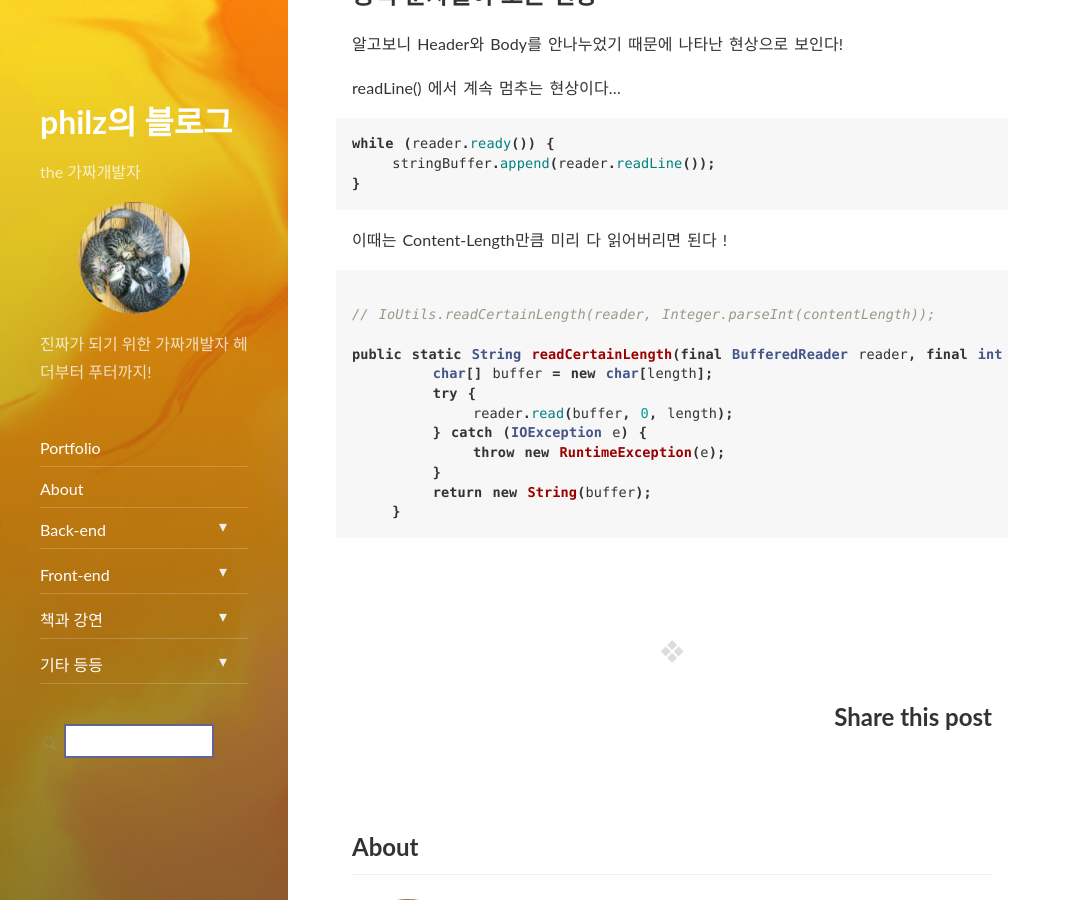
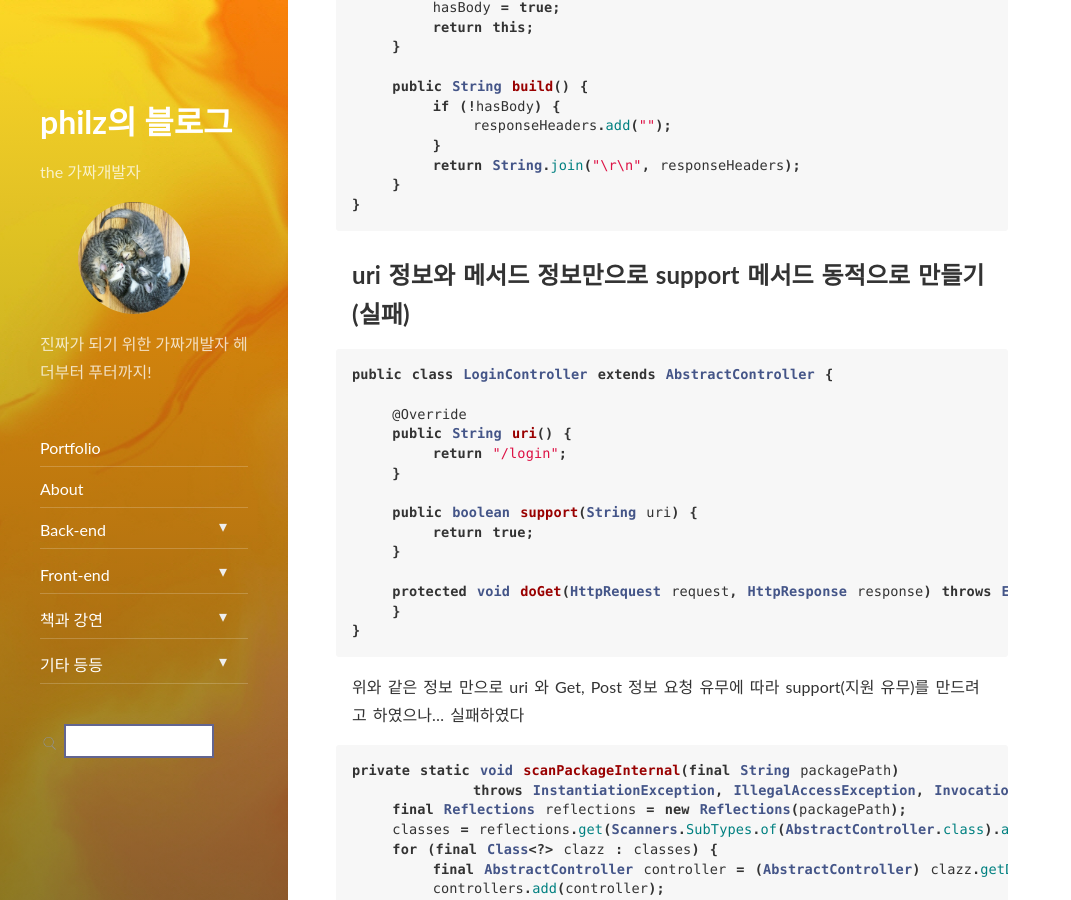
Before and after one commit to progress0407/progress0407.github.io, a Jekyll site: the page built from _posts/backend/wooteco/2022-09-01-wooteco-tomcat.md, in a window 1280 px wide and 900 px high, scrolled down 1989 px. Shown: the whole window, without its empty margins (0-1071 px from the left). Built offline with Jekyll 4.4.1, drawn with Linux system fonts in a browser that asks for light colours; nearby versions of some CDN libraries; some of the changed text lies outside the part shown.

Commit message:
tomcat 구현 일지 작성

````diff
--- a/_posts/backend/wooteco/2022-09-01-wooteco-tomcat.md
+++ b/_posts/backend/wooteco/2022-09-01-wooteco-tomcat.md
@@ -32,9 +32,143 @@ public class ApplicationContainer {
         return (T) container.get(clazz);
     }
 }
-
 ```
 
+## HttpResponseBuilder
+
+```java
+final String response = HttpResponseBuilderOld.builder()
+                    .addStatus(HttpStatus.FOUND)
+                    .add(HttpHeader.LOCATION, "/401.html")
+                    .build();
+
+public class HttpResponseBuilder {
+
+    private final LinkedList<String> responseHeaders = new LinkedList<>();
+    private boolean hasBody = false;
+
+    private HttpResponseBuilder() {
+    }
+
+    public static HttpResponseBuilder builder() {
+        return new HttpResponseBuilder();
+    }
+
+    public HttpResponseBuilder add(HttpHeader header, Object value) {
+        final String responseHeader = header.apply(value.toString());
+        responseHeaders.add(responseHeader);
+        return this;
+    }
+
+    public HttpResponseBuilder add(HttpHeader header, String value) {
+        final String responseHeader = header.apply(value);
+        responseHeaders.add(responseHeader);
+        return this;
+    }
+
+    public HttpResponseBuilder add(String header, String value) {
+        responseHeaders.add(String.format("%s %s ", header, value));
+        return this;
+    }
+
+    public HttpResponseBuilder addStatus(HttpStatus statusCode) {
+        final String responseHeader = HTTP_1_1_STATUS.apply(statusCode);
+        responseHeaders.add(responseHeader);
+        return this;
+    }
+
+    public HttpResponseBuilder addCooke() {
+        final String responseHeader = HttpHeader.SET_COOKIE.apply(new HttpCookie());
+        responseHeaders.add(responseHeader);
+        return this;
+    }
+
+    public HttpResponseBuilder addCooke(final Session session) {
+        final String responseHeader = HttpHeader.SET_COOKIE.apply(session);
+        responseHeaders.add(responseHeader);
+        return this;
+    }
+
+    /**
+     * 아래와 같은 Body를 포함한 문자열이 추가됩니다. <p />
+     * "Content-Length: 123<p />
+     * <p />
+     * This is Body"
+     */
+    public HttpResponseBuilderOld body(String body) {
+        add(HttpHeader.CONTENT_LENGTH, body.getBytes().length);
+        responseHeaders.add("");
+        responseHeaders.add(body);
+        hasBody = true;
+        return this;
+    }
+
+    public String build() {
+        if (!hasBody) {
+            responseHeaders.add("");
+        }
+        return String.join("\r\n", responseHeaders);
+    }
+}
+```
+
+
+## uri 정보와 메서드 정보만으로 support 메서드 동적으로 만들기 (실패)
+
+
+```java
+public class LoginController extends AbstractController {
+
+    @Override
+    public String uri() {
+        return "/login";
+    }
+
+    public boolean support(String uri) {
+        return true;
+    }
+
+    protected void doGet(HttpRequest request, HttpResponse response) throws Exception {
+    }
+}
+```
+
+위와 같은 정보 만으로 uri 와 Get, Post 정보 요청 유무에 따라 support(지원 유무)를 만드려고 하였으나... 실패하였다
+
+
+```java
+private static void scanPackageInternal(final String packagePath)
+            throws InstantiationException, IllegalAccessException, InvocationTargetException, NoSuchMethodException {
+    final Reflections reflections = new Reflections(packagePath);
+    classes = reflections.get(Scanners.SubTypes.of(AbstractController.class).asClass());
+    for (final Class<?> clazz : classes) {
+        final AbstractController controller = (AbstractController) clazz.getDeclaredConstructor().newInstance();
+        controllers.add(controller);
+    }
+    for (final AbstractController controller : controllers) {
+        final String uri = (String) controller.getClass().getDeclaredMethod("uri").invoke(controller);
+        List<String> httpMethods =
+                Arrays.stream(controller.getClass().getDeclaredMethods())
+                        .map(it -> it.getName())
+                        .filter(it -> it.startsWith("do"))
+                        .map(it -> it.replaceAll("do", ""))
+                        .map(it -> it.toUpperCase())
+                        .collect(Collectors.toList());
+        classMap.put((u, ms) -> uri.contains(u) && httpMethods.contains(ms), controller);
+    }
+    System.out.println("classMap = " + classMap);
+}
+
+public static Controller findFromUri(final String uri, final String httpMethod) {
+    final AbstractController controller = classMap.get(uri, httpMethod); // 이부분이 문제... key에 FunctionanlInterface가 들어가면 곤란하다!!
+    if (controller == null) {
+        throw new IllegalArgumentException("해당 URI 가 존재하지 않습니다");
+    }
+    return controller;
+}
+```
+
+아쉽다... 하하하
 
 # 오답 노트
 
````
Also changed, not shown: other parts of _posts/backend/wooteco/2022-09-01-wooteco-tomcat.md (+4 -0 lines).
